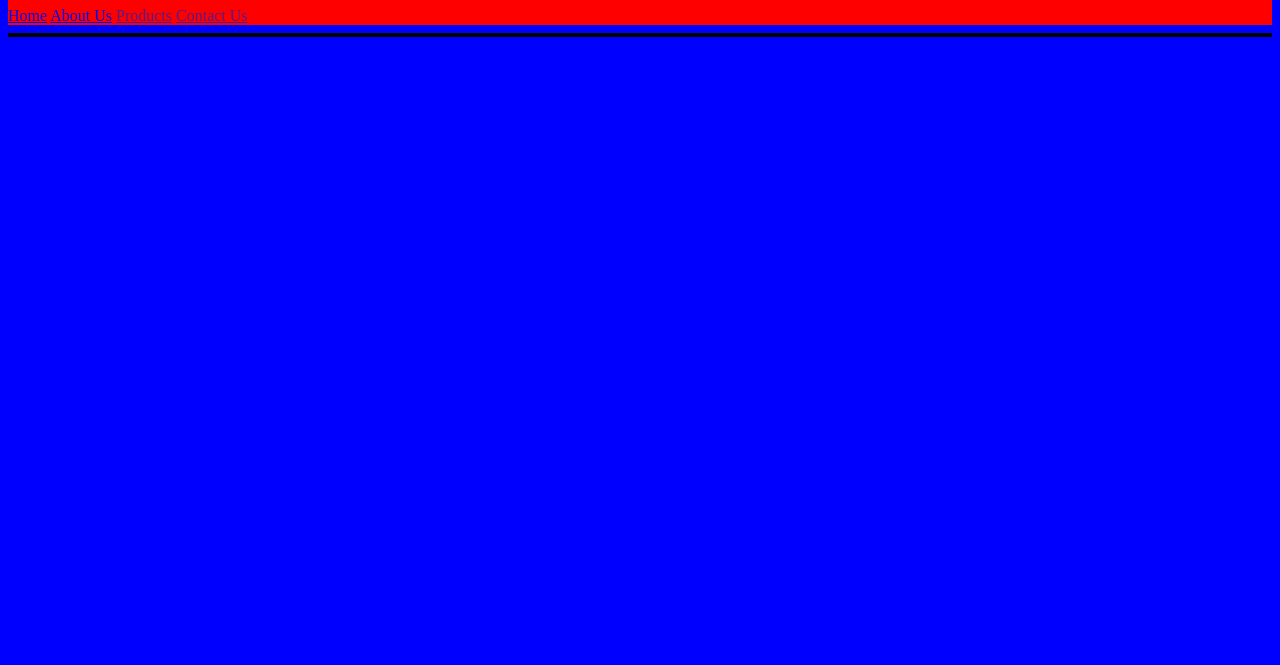
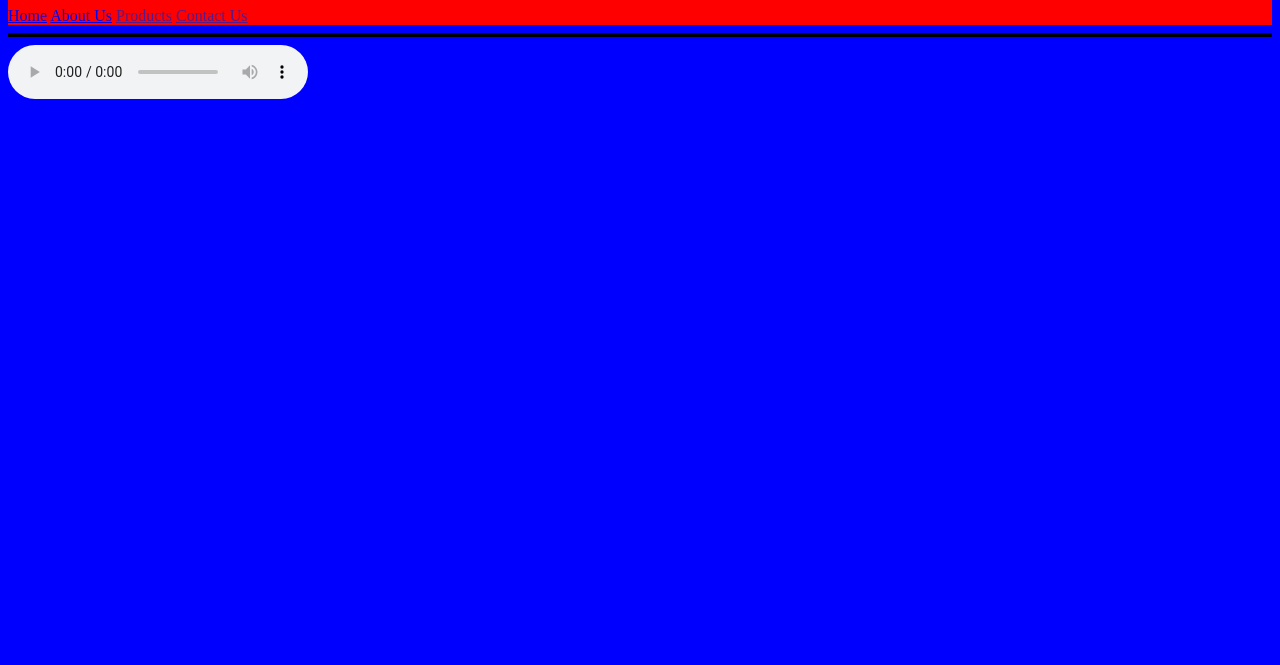
Before and after one commit to AndyR3w/AndyRewTutoring, a plain HTML site: page index.html in a window 1280 px wide. Shown: the part 135-800 px from the top of the page. Drawn offline with Linux system fonts and the light colour scheme.

Commit message:
Update index.html

```diff
--- a/index.html
+++ b/index.html
@@ -23,7 +23,7 @@
     <hr>
 
     <footer>
-        <audio autoplay loop volume=".5" src="./music/George's Lament - Go By Ocean _ Ryan McCaffrey.mp3"></audio>
+        <audio controls loop volume=".5" src="./music/George's Lament - Go By Ocean _ Ryan McCaffrey.mp3"></audio>
     </footer>
 </body>
 </html>
```
